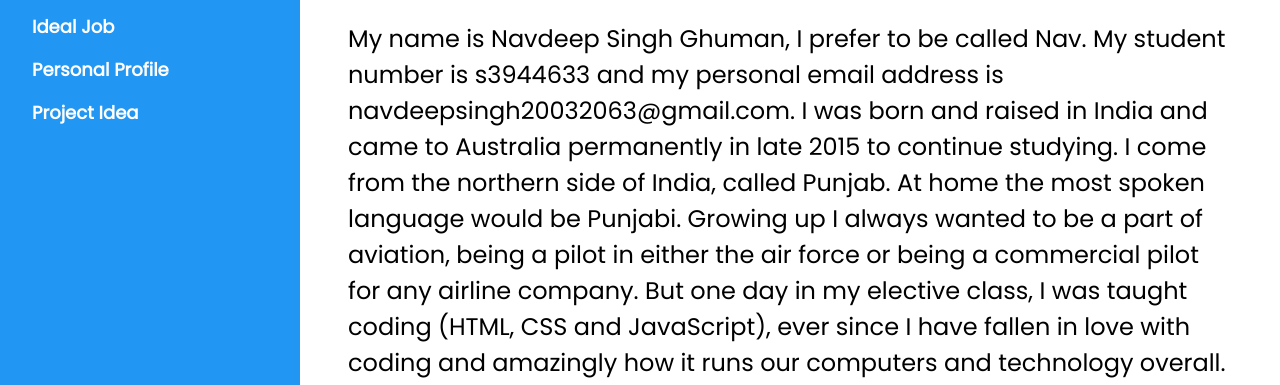
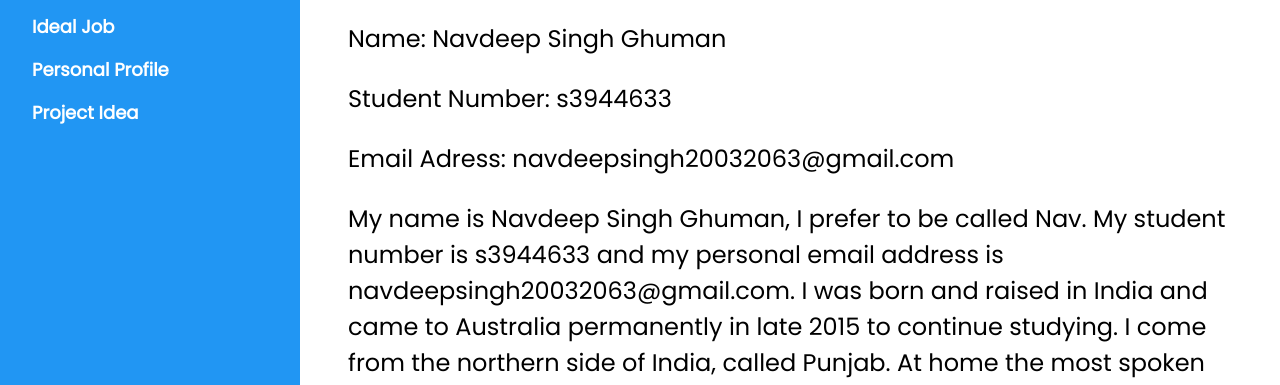
Before and after one commit to Nav2003/Assignment1, a plain HTML site: page index.html in a window 1280 px wide. Shown: the part 415-800 px from the top of the page. Drawn offline with nearby package versions, Linux system fonts and the light colour scheme.

Commit message:
Design
Trying a different design.

```diff
--- a/index.html
+++ b/index.html
@@ -53,6 +53,9 @@ body {font-size:16px;}
 
   <!-- Photo grid (modal) -->
   <div class="w3-row-padding">
+  <p> Name: Navdeep Singh Ghuman </p>
+  <p> Student Number: s3944633 </p>
+  <p> Email Adress: navdeepsingh20032063@gmail.com</p>
 <p> <Font size="05"> My name is Navdeep Singh Ghuman, I prefer to be called Nav. My student number is s3944633 and my personal email address is navdeepsingh20032063@gmail.com. I was born and raised in India and came to Australia permanently in late 2015 to continue studying. I come from the northern side of India, called Punjab. At home the most spoken language would be Punjabi. Growing up I always wanted to be a part of aviation, being a pilot in either the air force or being a commercial pilot for any airline company. But one day in my elective class, I was taught coding (HTML, CSS and JavaScript), ever since I have fallen in love with coding and amazingly how it runs our computers and technology overall. In my free time I like to hit up the gym, play a lot of Basketball, perform Muay Thai and boxing. Another interesting fact about me would be that I use to be a Sue Chef in a professional restaurant, working under my mother who was a Head Chef in that workplace. </p>
     </div>
 
```
